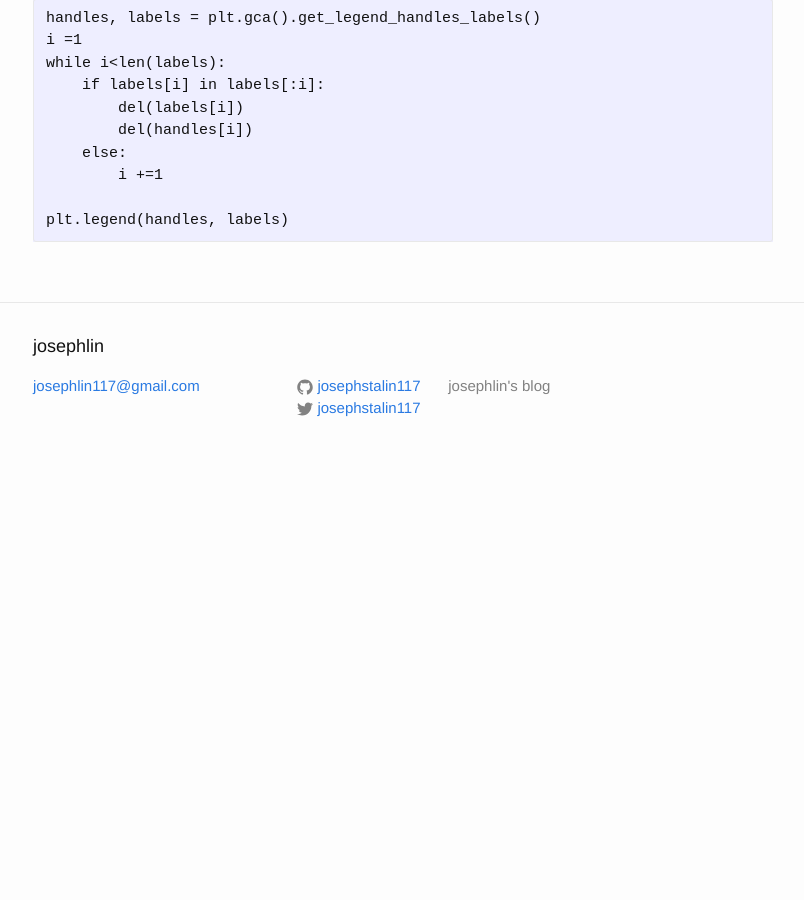
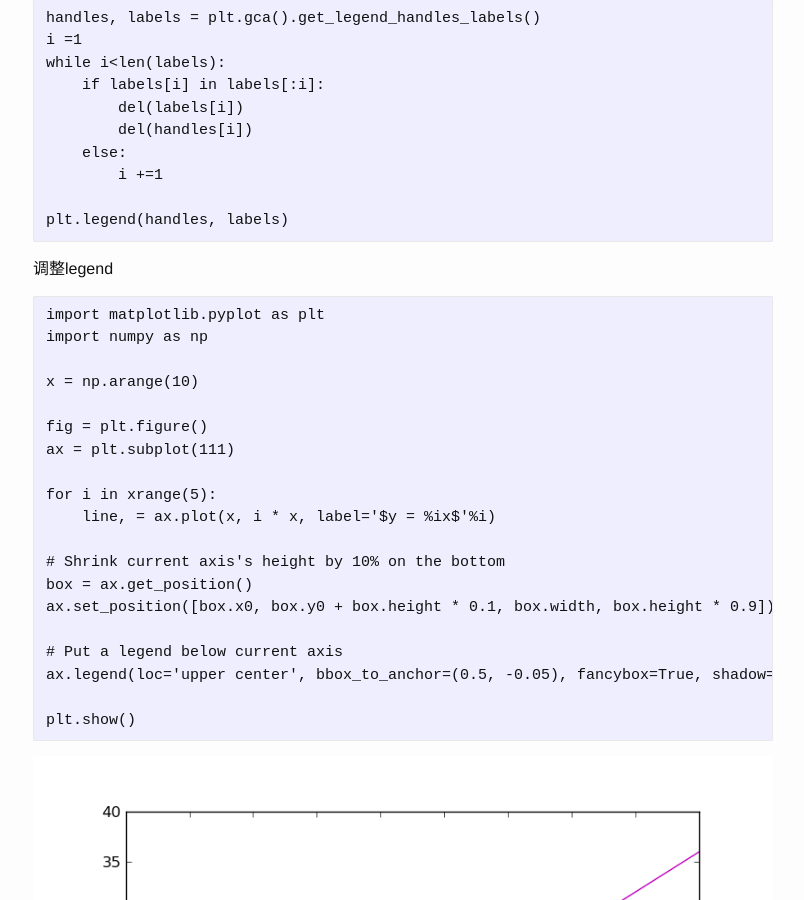
Before and after one commit to josephstalin117/josephstalin117.github.io, a Jekyll site: the page built from _posts/2018-6-24-Matplotlib.markdown, in a window 1280 px wide and 900 px high, scrolled down 4178 px. Shown: the whole window, without its empty margins (237-1041 px from the left). Built offline with Jekyll 4.4.1, drawn with Linux system fonts in a browser that asks for light colours; before the commit the page ends 4658 px from its top, so only the background shows below that.

Commit message:
add git legend

````diff
--- a/_posts/2018-6-24-Matplotlib.markdown
+++ b/_posts/2018-6-24-Matplotlib.markdown
@@ -174,3 +174,28 @@ while i<len(labels):
 
 plt.legend(handles, labels)
 ```
+
+调整legend
+```
+import matplotlib.pyplot as plt
+import numpy as np
+
+x = np.arange(10)
+
+fig = plt.figure()
+ax = plt.subplot(111)
+
+for i in xrange(5):
+    line, = ax.plot(x, i * x, label='$y = %ix$'%i)
+
+# Shrink current axis's height by 10% on the bottom
+box = ax.get_position()
+ax.set_position([box.x0, box.y0 + box.height * 0.1, box.width, box.height * 0.9])
+
+# Put a legend below current axis
+ax.legend(loc='upper center', bbox_to_anchor=(0.5, -0.05), fancybox=True, shadow=True, ncol=5)
+
+plt.show()
+```
+
+![images](/source/legend.png)
````
Also changed, not shown: source/legend.png (added).
